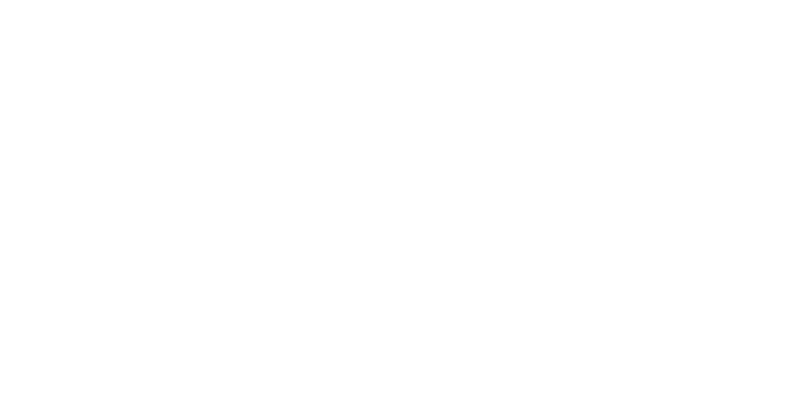
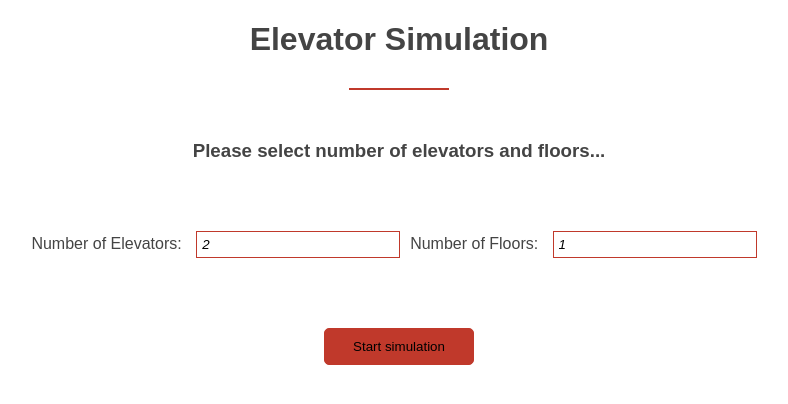
Before and after one commit to Dejan87/elevator-challenge, a React (Create React App) app: page / in a window 1280 px wide. Shown: the top 404 px of the page, without its empty margins (241-1029 px from the left). Built offline with nearby package versions, Linux system fonts and the light colour scheme.

Commit message:
Setup complete, user can choose number of floors and elevators

```diff
--- a/src/App.css
+++ b/src/App.css
@@ -2,27 +2,12 @@
   text-align: center;
 }
 
-.App-logo {
-  animation: App-logo-spin infinite 20s linear;
-  height: 80px;
+h1:after {
+	display: block;
+	height: 2px;
+	background-color: #c0392b;
+	content: " ";
+	width: 100px;
+	margin: 0 auto;
+	margin-top: 30px;
 }
-
-.App-header {
-  background-color: #222;
-  height: 150px;
-  padding: 20px;
-  color: white;
-}
-
-.App-title {
-  font-size: 1.5em;
-}
-
-.App-intro {
-  font-size: large;
-}
-
-@keyframes App-logo-spin {
-  from { transform: rotate(0deg); }
-  to { transform: rotate(360deg); }
-}
--- a/src/App.js
+++ b/src/App.js
@@ -1,11 +1,14 @@
 import React, { Component } from 'react';
+
 import './App.css';
+import Elevator from "./containers/Elevator";
 
 class App extends Component {
   render() {
     return (
       <div className="App">
-
+        <h1>Elevator Simulation</h1>
+        <Elevator />
       </div>
     );
   }
--- /dev/null
+++ b/src/components/Setup/Setup.css
@@ -0,0 +1,20 @@
+h3 {
+    margin-top: 50px;
+}
+
+button {
+    display: block;
+    width: 150px;
+    margin: 20px auto;
+    border: 1px solid #c0392b;
+    border-radius: 5px;
+    cursor: pointer;
+    background-color: #c0392b;
+    outline: none;
+    transition: all 0.3s ease-in-out;
+    padding: 10px 15px;
+}
+
+button:hover {
+	background-color: #D2746A;
+}
--- /dev/null
+++ b/src/components/Setup/Setup.js
@@ -0,0 +1,16 @@
+import React from "react";
+
+import "./Setup.css";
+
+const setup = (props) => {
+    return (
+        <div>
+            <h3>Please select number of elevators and floors...</h3>
+            Number of Elevators: <input type="number" onChange={props.numberOfElevators} value={props.elevators} />
+            Number of Floors: <input type="number" onChange={props.numberOfFloors} value={props.floors} />
+            <button onClick={props.startSimulation}>Start simulation</button>
+        </div>
+    );
+};
+
+export default setup;
--- /dev/null
+++ b/src/containers/Elevator.js
@@ -0,0 +1,46 @@
+import React, { Component } from 'react';
+
+import Setup from "../components/Setup/Setup";
+
+class Elevator extends Component {
+    state = {
+        setup: true, // Show setup at the beginning
+        numberOfElevators: 2,
+        numberOfFloors: 1,
+    }
+
+    handleChangeNumberOfElevators = (event) => {
+        if(event.target.value >= 2) { // There must be at least 2 elevators
+            this.setState({...this.state, numberOfElevators: event.target.value});
+        }
+    }
+
+    handleChangeNumberOfFloors = (event) => {
+        if(event.target.value > 0) { // Number of floors cannot be a negative number
+            this.setState({...this.state, numberOfFloors: event.target.value});
+        }
+    }
+
+    startSimulation = () => {
+        this.setState({...this.state, setup: false}); // Setup is complete, proceed with simulation
+    }
+
+    render() {
+
+        let setup = this.state.setup ? <Setup
+                                            elevators={this.state.numberOfElevators}
+                                            floors={this.state.numberOfFloors}
+                                            numberOfElevators={this.handleChangeNumberOfElevators}
+                                            numberOfFloors={this.handleChangeNumberOfFloors}
+                                            startSimulation={this.startSimulation}/> : null;
+
+        return (
+            <div>
+                {setup}
+            </div>
+        );
+    }
+
+}
+
+export default Elevator;
--- a/src/index.css
+++ b/src/index.css
@@ -1,5 +1,20 @@
-body {
+body, html {
   margin: 0;
   padding: 0;
   font-family: sans-serif;
+  color: #444;
 }
+
+input[type="number"] {
+	padding: 5px;
+	width: 15%;
+	margin: 50px 10px;
+	display: inline-block;
+	font-style: italic;
+	border: 1px solid #c0392b;
+	transition: all .2s ease-in-out;
+}
+
+input[type="number"]:focus {
+	outline: none;
+}
```
